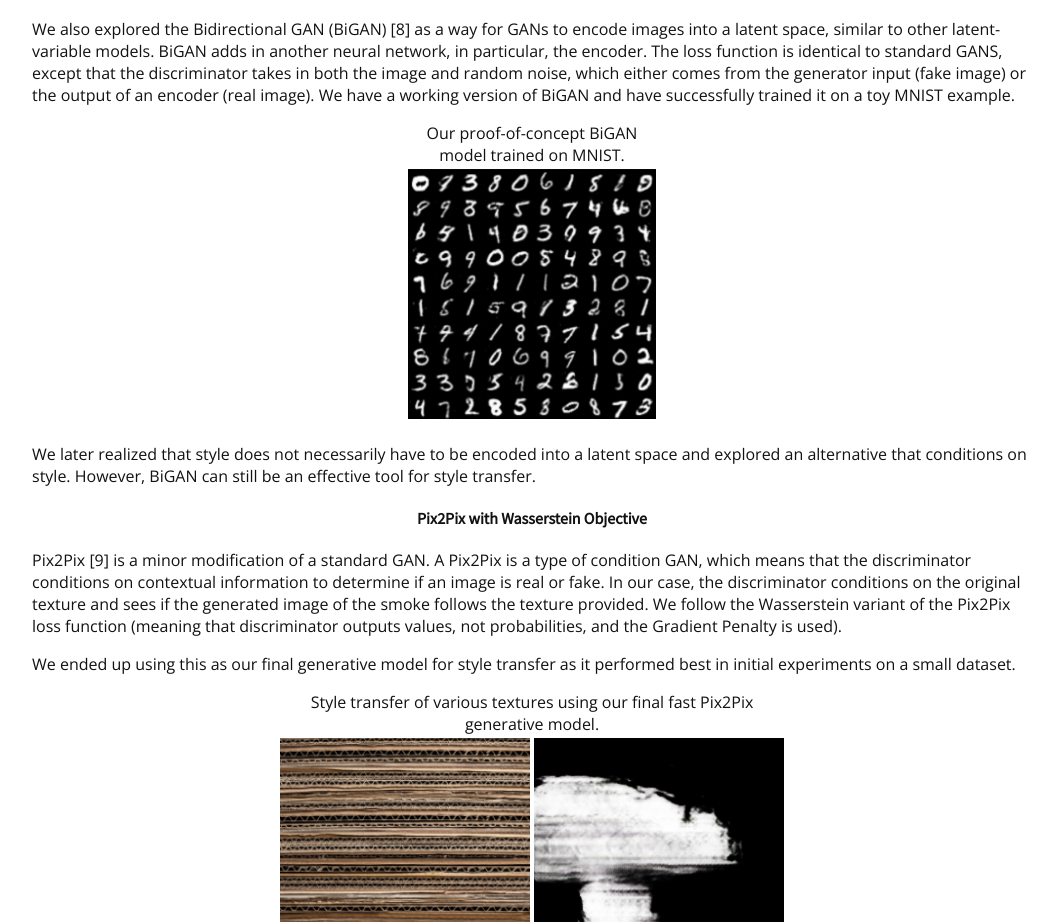
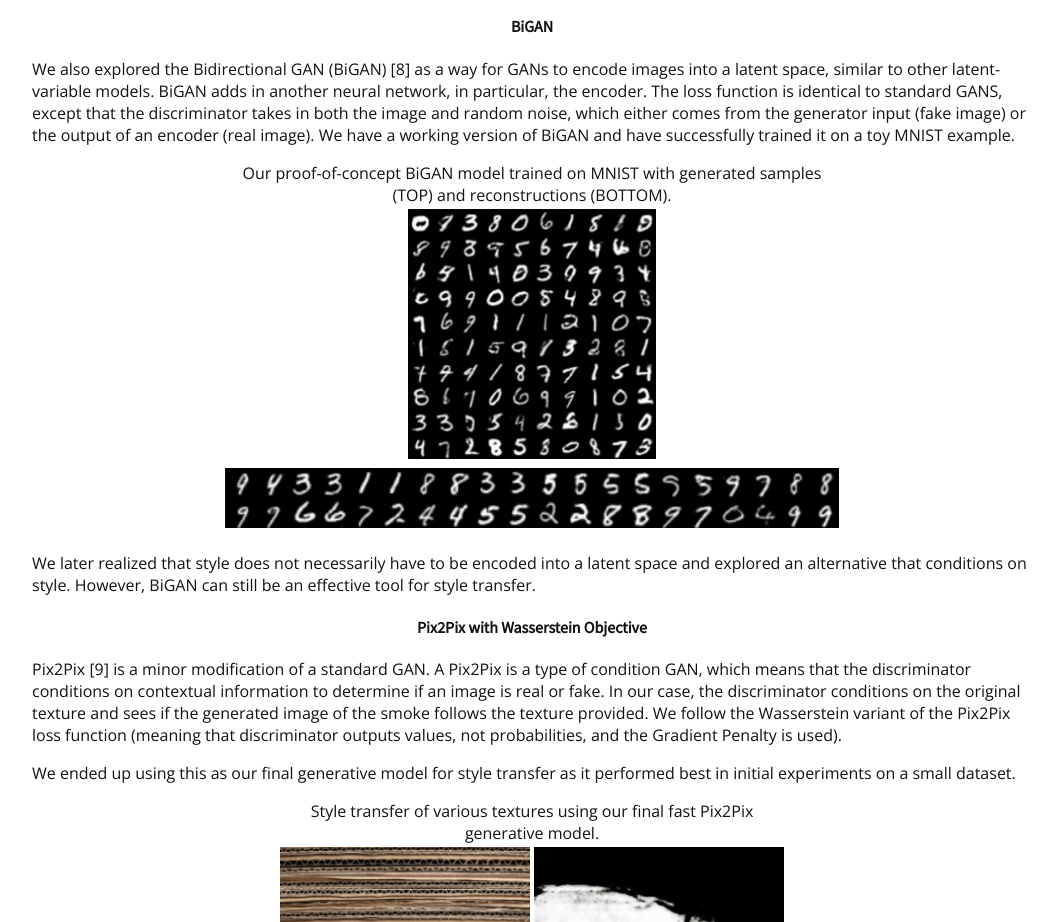
Before and after one commit to michaelzhiluo/final-184-project, a plain HTML site: page docs/index.html in a window 1280 px wide. Shown: the part 5860-6782 px from the top of the page, without its empty margins (108-1165 px from the left). Drawn offline with nearby package versions, Linux system fonts and the light colour scheme.

Commit message:
Fixing stuff.

```diff
--- a/docs/index.html
+++ b/docs/index.html
@@ -258,7 +258,7 @@ We first explored the Wasserstein GAN with Gradient Penalty (WGAN-GP) [7] as a w
     <table style="width=100%">
         <tr>
             <td align="middle">
-                <img src="assets/wgan_kl.png" height="40px" />
+                <img src="assets/wgan_kl.png" height="60px" />
             </td>
         </tr>
     </table>
@@ -272,7 +272,7 @@ However, KL divergence is not necessarily the best distance metric. This paper p
     <table style="width=100%">
         <tr>
             <td align="middle">
-                <img src="assets/wgan_loss.png" height="40px" />
+                <img src="assets/wgan_loss.png" height="60px" />
             </td>
         </tr>
     </table>
@@ -301,10 +301,15 @@ We also explored the Bidirectional GAN (BiGAN) [8] as a way for GANs to encode i
 
 <div align="center">
     <table style="width=100%">
-        <caption align="middle">Our proof-of-concept BiGAN model trained on MNIST.</caption>
+        <caption align="middle">Our proof-of-concept BiGAN model trained on MNIST with generated samples (TOP) and reconstructions (BOTTOM).</caption>
         <tr>
             <td align="middle">
-                <img src="assets/bigan_mnist.png" height="250px" />
+                <img src="assets/bigan_mnist_generated.png" height="250px" />
+            </td>
+        </tr>
+        <tr>
+            <td align="middle">
+                <img src="assets/bigan_mnist_reconstructed.png" height="60px" />
             </td>
         </tr>
     </table>
```
Also changed, not shown: docs/assets/bigan_mnist_generated.png (renamed from docs/assets/bigan_mnist.png), docs/assets/bigan_mnist_reconstructed.png (added), docs/assets/wgan_kl.png, docs/assets/wgan_loss.png.
